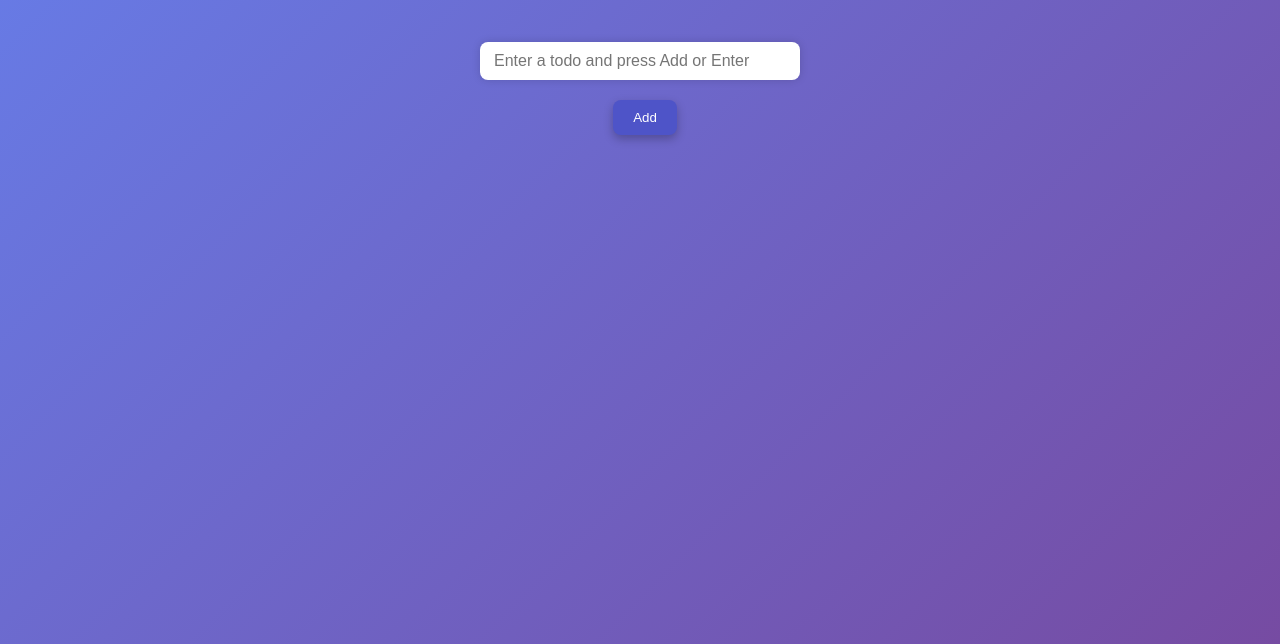
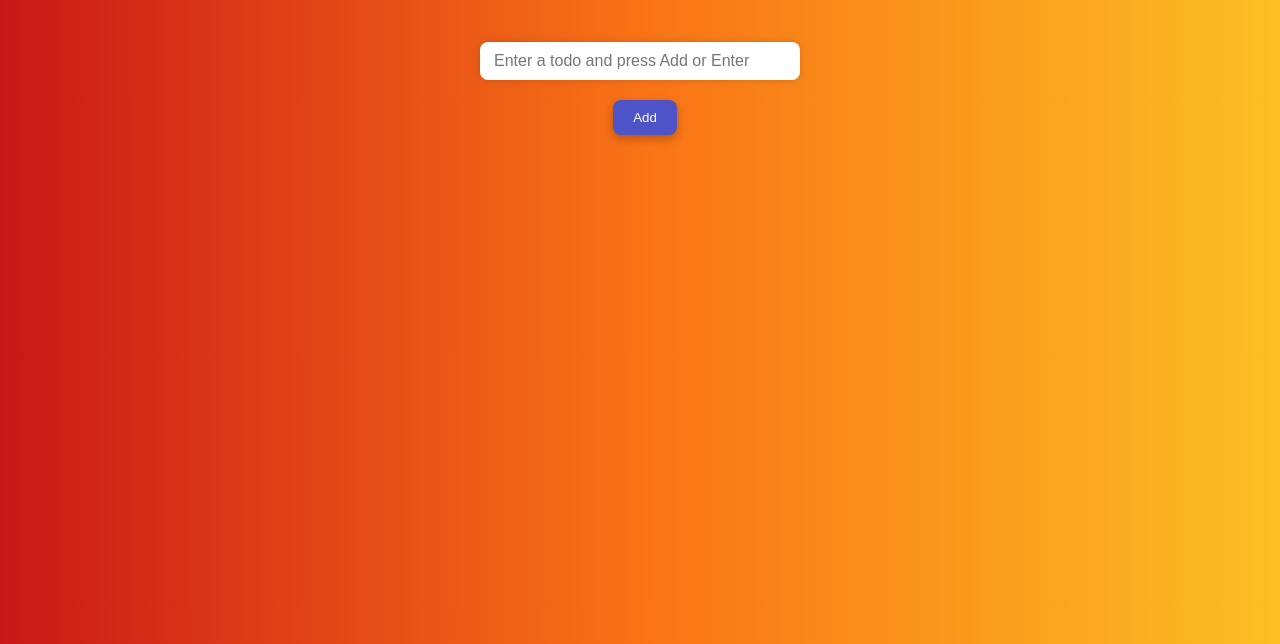
Before and after one commit to PRATIK-DWIVEDI11/JS_ToDo, a plain HTML site: page index.html in a window 1280 px wide. Shown: the part 156-800 px from the top of the page. Drawn offline with Linux system fonts and the light colour scheme.

Commit message:
bg and title change

```diff
--- a/index.html
+++ b/index.html
@@ -3,7 +3,7 @@
 <head>
     <meta charset="UTF-8">
     <meta name="viewport" content="width=device-width, initial-scale=1.0">
-    <title>TodoList</title>
+    <title>KaryaList</title>
     <link rel="stylesheet" href="style.css">
 </head>
 <body>
--- a/style.css
+++ b/style.css
@@ -7,7 +7,7 @@
   }
 
   body {
-    background: linear-gradient(135deg, #667eea, #764ba2);
+    background: linear-gradient(to right, #C91818, #F97316, #FBBF24);
     min-height: 100vh;
     display: flex;
     flex-direction: column;
```
